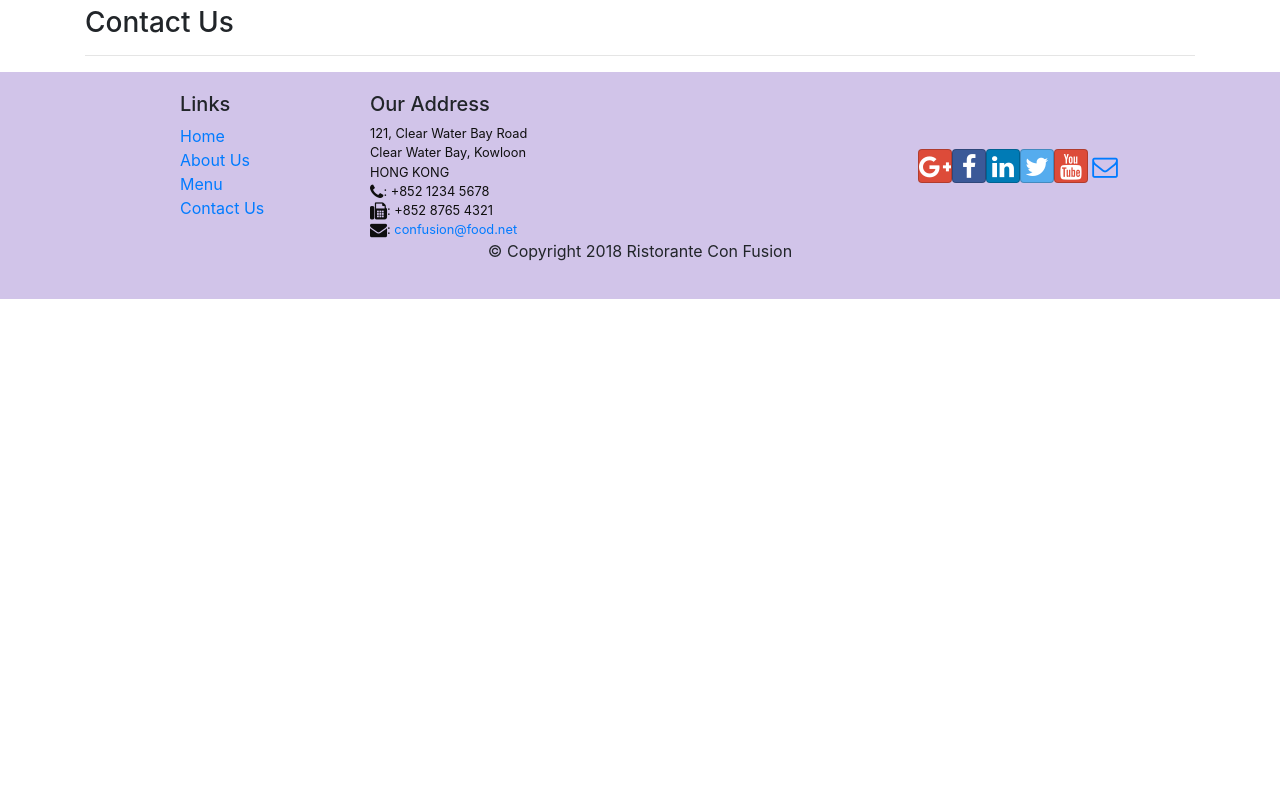
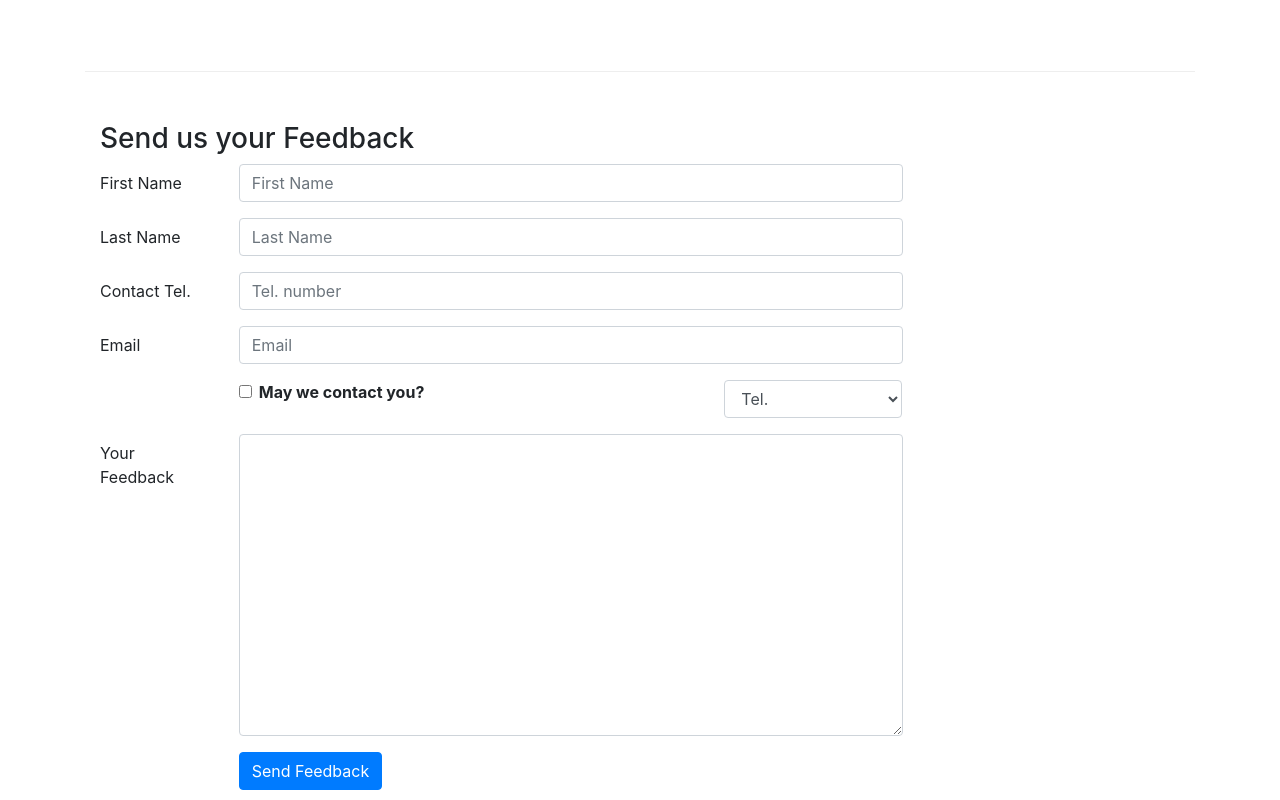
Before and after one commit to allouf/React-project, a React (Create React App) app: page /contactus in a window 1280 px wide. Shown: the part 800-1600 px from the top of the page. Before the commit the page ends 1099 px from the top, so only its background shows below. Built offline with nearby package versions, Linux system fonts and the light colour scheme.

Commit message:
controled forms

```diff
--- a/src/components/ContactComponent.js
+++ b/src/components/ContactComponent.js
@@ -1,10 +1,56 @@
-import React from 'react';
-import { Breadcrumb, BreadcrumbItem } from 'reactstrap';
+import React, { Component } from 'react';
+import { Breadcrumb, BreadcrumbItem,
+            Button, Form, FormGroup, Label, Input, Col } from 'reactstrap';
 import { Link } from 'react-router-dom';
 
-function Contact(props) {
+class Contact extends Component {
+    constructor(props) {
+        super(props);
+
+        this.state = {
+            firstname: '',
+            lastname: '',
+            telnum: '',
+            email: '',
+            agree: false,
+            contactType: 'Tel.',
+            message: ''
+        };
+
+        this.handleInputChange = this.handleInputChange.bind(this);
+        this.handleSubmit = this.handleSubmit.bind(this);
+
+    }
+
+    handleInputChange(event) {
+        const target = event.target;
+        const value = target.type === 'checkbox' ? target.checked : target.value;
+        const name = target.name;
+
+        this.setState({
+          [name]: value
+        });
+    }
+
+    handleSubmit(event) {
+        console.log('Current State is: ' + JSON.stringify(this.state));
+        alert('Current State is: ' + JSON.stringify(this.state));
+        event.preventDefault();
+    }
+
+    render() {
         return(
             <div className="container">
+                <div className="row">
+                    <Breadcrumb>
+                        <BreadcrumbItem><Link to="/home">Home</Link></BreadcrumbItem>
+                        <BreadcrumbItem active>Contact Us</BreadcrumbItem>
+                    </Breadcrumb>
+                    <div className="col-12">
+                        <h3>Contact Us</h3>
+                        <hr />
+                    </div>
+                </div>
                 <div className="row row-content">
                     <div className="col-12">
                     <h3>Location Information</h3>
@@ -31,18 +77,91 @@ function Contact(props) {
                         </div>
                     </div>
                 </div>
-            <div className="row">
-                <Breadcrumb>
-                    <BreadcrumbItem><Link to="/home">Home</Link></BreadcrumbItem>
-                    <BreadcrumbItem active>Contact Us</BreadcrumbItem>
-                </Breadcrumb>
+                <div className="row row-content">
                    <div className="col-12">
-                    <h3>Contact Us</h3>
-                    <hr />
+                      <h3>Send us your Feedback</h3>
+                   </div>
+                    <div className="col-12 col-md-9">
+                        <Form onSubmit={this.handleSubmit}>
+                            <FormGroup row>
+                                <Label htmlFor="firstname" md={2}>First Name</Label>
+                                <Col md={10}>
+                                    <Input type="text" id="firstname" name="firstname"
+                                        placeholder="First Name"
+                                        value={this.state.firstname}
+                                        onChange={this.handleInputChange} />
+                                </Col>
+                            </FormGroup>
+                            <FormGroup row>
+                                <Label htmlFor="lastname" md={2}>Last Name</Label>
+                                <Col md={10}>
+                                    <Input type="text" id="lastname" name="lastname"
+                                        placeholder="Last Name"
+                                        value={this.state.lastname}
+                                        onChange={this.handleInputChange} />
+                                </Col>
+                            </FormGroup>
+                            <FormGroup row>
+                            <Label htmlFor="telnum" md={2}>Contact Tel.</Label>
+                                <Col md={10}>
+                                    <Input type="tel" id="telnum" name="telnum"
+                                        placeholder="Tel. number"
+                                        value={this.state.telnum}
+                                        onChange={this.handleInputChange} />
+                                </Col>
+                            </FormGroup>
+                            <FormGroup row>
+                                <Label htmlFor="email" md={2}>Email</Label>
+                                <Col md={10}>
+                                    <Input type="email" id="email" name="email"
+                                        placeholder="Email"
+                                        value={this.state.email}
+                                        onChange={this.handleInputChange} />
+                                </Col>
+                            </FormGroup>
+                            <FormGroup row>
+                                <Col md={{size: 6, offset: 2}}>
+                                    <FormGroup check>
+                                        <Label check>
+                                            <Input type="checkbox"
+                                                name="agree"
+                                                checked={this.state.agree}
+                                                onChange={this.handleInputChange} /> {' '}
+                                            <strong>May we contact you?</strong>
+                                        </Label>
+                                    </FormGroup>
+                                </Col>
+                                <Col md={{size: 3, offset: 1}}>
+                                    <Input type="select" name="contactType"
+                                            value={this.state.contactType}
+                                            onChange={this.handleInputChange}>
+                                        <option>Tel.</option>
+                                        <option>Email</option>
+                                    </Input>
+                                </Col>
+                            </FormGroup>
+                            <FormGroup row>
+                                <Label htmlFor="message" md={2}>Your Feedback</Label>
+                                <Col md={10}>
+                                    <Input type="textarea" id="message" name="message"
+                                        rows="12"
+                                        value={this.state.message}
+                                        onChange={this.handleInputChange}></Input>
+                                </Col>
+                            </FormGroup>
+                            <FormGroup row>
+                                <Col md={{size: 10, offset: 2}}>
+                                    <Button type="submit" color="primary">
+                                        Send Feedback
+                                    </Button>
+                                </Col>
+                            </FormGroup>
+                        </Form>
                     </div>
                </div>
             </div>
         );
     }
+}
 
 export default Contact;
```
Lines whose indentation alone changed are shown as unchanged.
